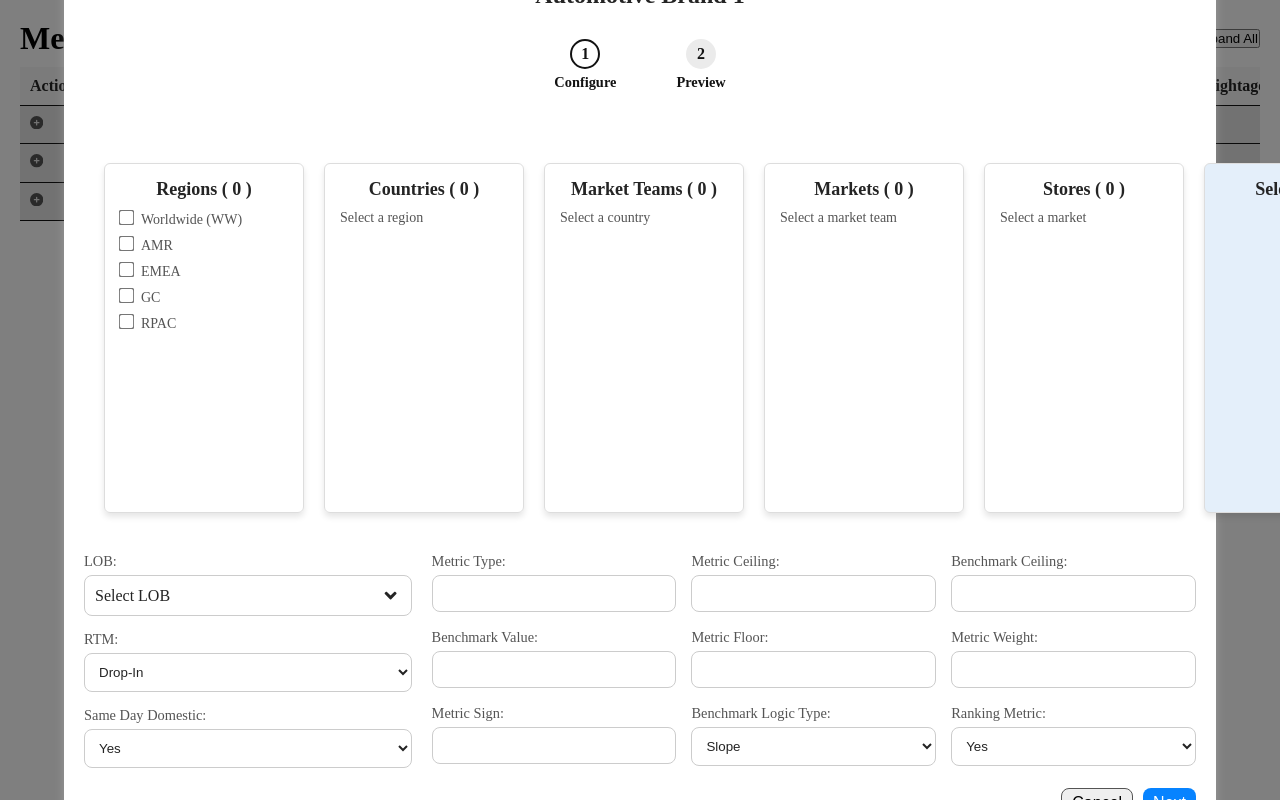
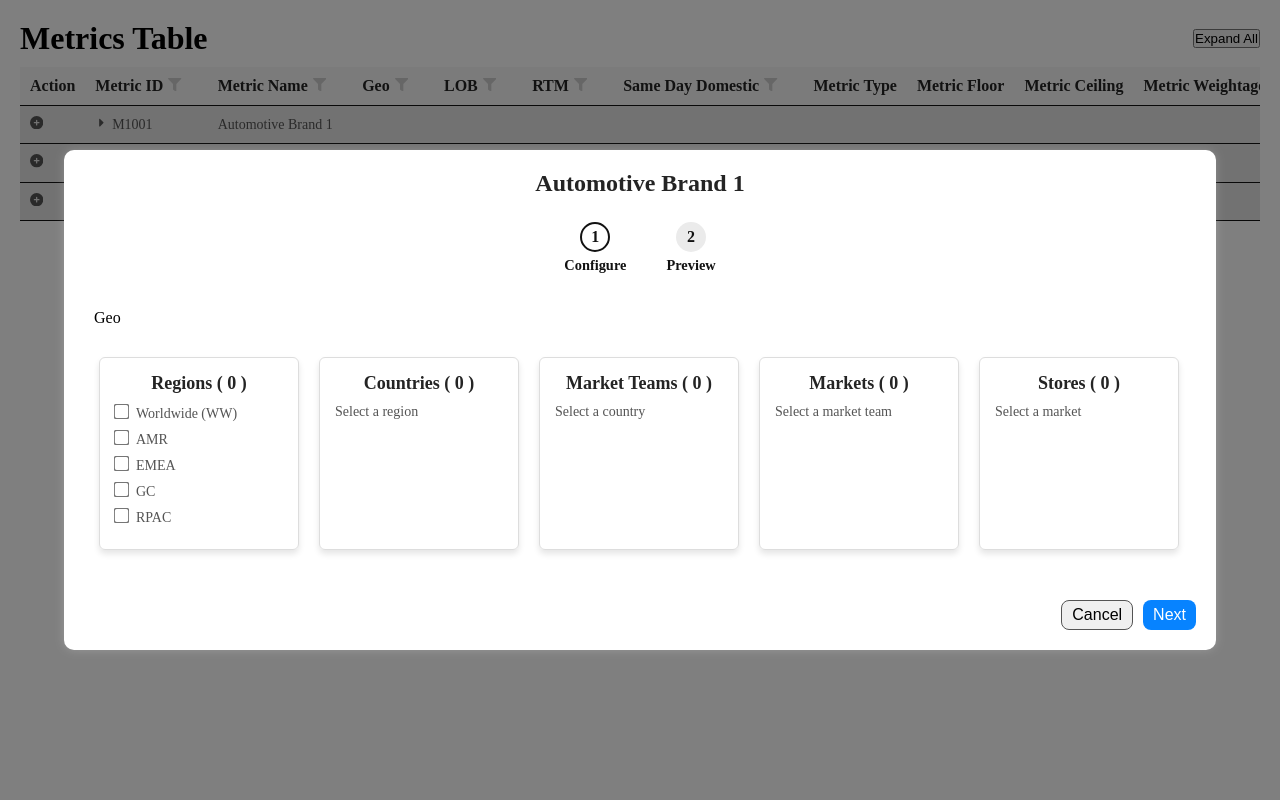
Before and after one commit to Abhishek-Sidnal/Freelance, a React (Vite) app in the folder Milestone2/: page / in a window 1280 px wide. Both pictures are taken after a click on the button 36 px from the left and 124 px from the top of the page. Built offline with nearby package versions, Linux system fonts and the light colour scheme.

Commit message:
enhance FilterDropdown and TableComponent; add disabled options functionality and improve styling

```diff
--- a/Milestone2/src/components/FilterDropdown.jsx
+++ b/Milestone2/src/components/FilterDropdown.jsx
@@ -1,7 +1,7 @@
 import React, { useState, useEffect, useRef } from "react";
 import { FaFilter } from "react-icons/fa";
 
-const FilterDropdown = ({ label, options, selectedOptions, onFilterChange }) => {
+const FilterDropdown = ({ label, options, selectedOptions, onFilterChange, disabledOptions = [] }) => {
     const [isDropdownOpen, setIsDropdownOpen] = useState(false);
     const dropdownRef = useRef(null); // Ref for the dropdown
 
@@ -37,9 +37,16 @@ const FilterDropdown = ({ label, options, selectedOptions, onFilterChange }) =>
                 <div className="dropdown-menu">
                     {options.length > 0 ? (
                         options.map((option) => (
-                            <label key={option}>
+                            <label
+                                key={option}
+                                style={{
+                                    opacity: disabledOptions.includes(option) ? 0.5 : 1,
+                                    pointerEvents: disabledOptions.includes(option) ? "none" : "auto",
+                                }}
+                            >
                                 <input
                                     type="checkbox"
+                                    disabled={disabledOptions.includes(option)}
                                     checked={!selectedOptions.includes(option)}
                                     onChange={() => onFilterChange(option)}
                                 />
--- a/Milestone2/src/components/MetricModal.jsx
+++ b/Milestone2/src/components/MetricModal.jsx
@@ -185,9 +185,12 @@ const MetricModal = ({ open, onClose, metric, onAddRows }) => {
                     </div>
                 </div>
 
+                <div className="stepper-body">
                     {activeStep === 0 && (
                         <div className="configure-step">
                             {error && <p className="error-message">{error}</p>}
+                            <label>Geo</label>
+
                             <GeoSelector />
                             <div className="metric-container">
                                 <div className="right-metric">
@@ -348,6 +351,7 @@ const MetricModal = ({ open, onClose, metric, onAddRows }) => {
                             )}
                         </div>
                     )}
+                </div>
 
                 <div className="modal-footer">
                     <button onClick={handleCancel} className="">
@@ -369,7 +373,6 @@ const MetricModal = ({ open, onClose, metric, onAddRows }) => {
                     )}
                 </div>
             </div>
-
             {/* Cancel confirmation popup */}
             {showCancelConfirm && (
                 <>
--- a/Milestone2/src/components/TableComponent.jsx
+++ b/Milestone2/src/components/TableComponent.jsx
@@ -23,6 +23,17 @@ const TableComponent = () => {
         metricNameFilter: [],
         sameDayDomesticFilter: [],
     });
+
+    const metricIDToNameMap = useMemo(() => {
+        return metrics.reduce((acc, metric) => {
+            acc[metric.metricID] = metric.metricName;
+            return acc;
+        }, {});
+    }, [metrics]);
+
+    const disabledMetricNames = useMemo(() => {
+        return filters.metricIDFilter.map((id) => metricIDToNameMap[id]);
+    }, [filters.metricIDFilter, metricIDToNameMap]);
 
     // Compute filtered metrics based on metricIDFilter and metricNameFilter
     const filteredMetrics = useMemo(
@@ -87,12 +98,27 @@ const TableComponent = () => {
 
     // Reusable filter change handler
     const handleFilterChange = (filterKey, value) => {
-        setFilters((prevFilters) => ({
-            ...prevFilters,
-            [filterKey]: prevFilters[filterKey].includes(value)
+        setFilters((prevFilters) => {
+            const updatedFilter = prevFilters[filterKey].includes(value)
                 ? prevFilters[filterKey].filter((f) => f !== value)
-                : [...prevFilters[filterKey], value],
-        }));
+                : [...prevFilters[filterKey], value];
+
+            if (filterKey === "metricIDFilter") {
+                const updatedMetricNames = updatedFilter.map((id) => metricIDToNameMap[id]);
+                return {
+                    ...prevFilters,
+                    [filterKey]: updatedFilter,
+                    metricNameFilter: prevFilters.metricNameFilter.filter((name) =>
+                        updatedMetricNames.includes(name)
+                    ),
+                };
+            }
+
+            return {
+                ...prevFilters,
+                [filterKey]: updatedFilter,
+            };
+        });
     };
 
     // Helper to check if all metrics are expanded
@@ -184,6 +210,7 @@ const TableComponent = () => {
                                         options={Array.from(new Set(metrics.map((m) => m.metricName)))}
                                         selectedOptions={filters.metricNameFilter}
                                         onFilterChange={(value) => handleFilterChange("metricNameFilter", value)}
+                                        disabledOptions={disabledMetricNames}
                                     />
                                 </div>
                             </th>
@@ -296,7 +323,7 @@ const TableComponent = () => {
                 </table>
             </div>
             {modalState.isOpen && (
-                <Suspense fallback={<div>Loading...</div>}>
+                <Suspense fallback={<div className="loading">Loading...</div>}>
                     <MetricModal
                         open={modalState.isOpen}
                         onClose={handleCloseModal}
--- a/Milestone2/src/index.scss
+++ b/Milestone2/src/index.scss
@@ -14,11 +14,14 @@ $table-body-primary-background: #e4e4e4;
   box-sizing: border-box;
 }
 
+body{
+}
 .container {
   padding: 20px;
   display: flex;
   flex-direction: column;
   gap: 10px;
+  height: 100vh;
 
   .header {
     display: flex;
@@ -31,7 +34,9 @@ $table-body-primary-background: #e4e4e4;
 
 .table-container {
 
-  overflow: auto;
+  overflow-x: auto;
+  // overflow-y: visible;
+  height: 100%;
 
   .toggle-expand-collapse {
     padding: 5px 10px;
@@ -65,6 +70,7 @@ $table-body-primary-background: #e4e4e4;
 .metrics-table {
   width: 100%;
   border-collapse: collapse;
+  position: relative;
 
   th,
   td {
@@ -75,7 +81,14 @@ $table-body-primary-background: #e4e4e4;
     font-size: 14px;
     text-transform: capitalize;
   }
-
+  thead{
+    position: sticky;
+    top: 0px;
+  }
+  tbody{
+    height: 100%;
+    min-height: 800px;
+  }
   th {
     background-color: $table-header-background;
     color: $table-header-text;
@@ -136,6 +149,13 @@ $table-body-primary-background: #e4e4e4;
   display: flex;
   flex-direction: column;
   gap: 20px;
+  max-height: 500px;
+  // overflow-y: auto;
+  .stepper-body{
+    max-height: 400px;
+    overflow-y: auto;
+    padding: 10px;
+  }
 
   h2 {
     color: $table-header-text;
@@ -149,7 +169,6 @@ $table-body-primary-background: #e4e4e4;
 .stepper {
   display: flex;
   justify-content: center;
-  margin-bottom: 20px;
 
   .step {
     display: flex;
@@ -157,9 +176,8 @@ $table-body-primary-background: #e4e4e4;
     align-items: center;
     justify-content: center;
     text-align: center;
-    padding: 10px 20px;
+    padding: 5px 10px;
     font-weight: bold;
-    border-bottom: 2px solid transparent;
     color: $secondary-text-color;
 
     .step-number {
@@ -345,7 +363,7 @@ $table-body-primary-background: #e4e4e4;
 .preview-step {
   display: flex;
   flex-direction: column;
-  gap: 20px;
+  gap: 10px;
 
 
   h3 {
@@ -355,7 +373,7 @@ $table-body-primary-background: #e4e4e4;
 
   .preview-step-table {
     padding: 5px;
-    max-height: 400px;
+    max-height: 300px;
     overflow: auto;
   }
 
@@ -461,14 +479,14 @@ $table-body-primary-background: #e4e4e4;
   display: grid;
   grid-template-columns: repeat(6, 1fr);
   gap: 20px;
-  padding: 20px;
   background-color: $primary-bg-color;
   border-radius: 8px;
+  overflow-x: scroll;
+  padding: 10px 5px;
 
   .geo-column {
-    height: 350px;
     min-width: 200px;
-    min-height: 250px;
+    max-height: 250px;
     overflow-y: auto;
     padding: 15px;
     border: 1px solid #ddd;
@@ -522,7 +540,7 @@ $table-body-primary-background: #e4e4e4;
 
 // Dropdown
 .dropdown-container {
-  position: relative;
+  // position: relative;
   display: inline-block;
   margin-right: 1rem;
 
```
Also changed, not shown: 1 other file (tests, documents, lock files or other folders). Lines whose indentation alone changed are shown as unchanged.
